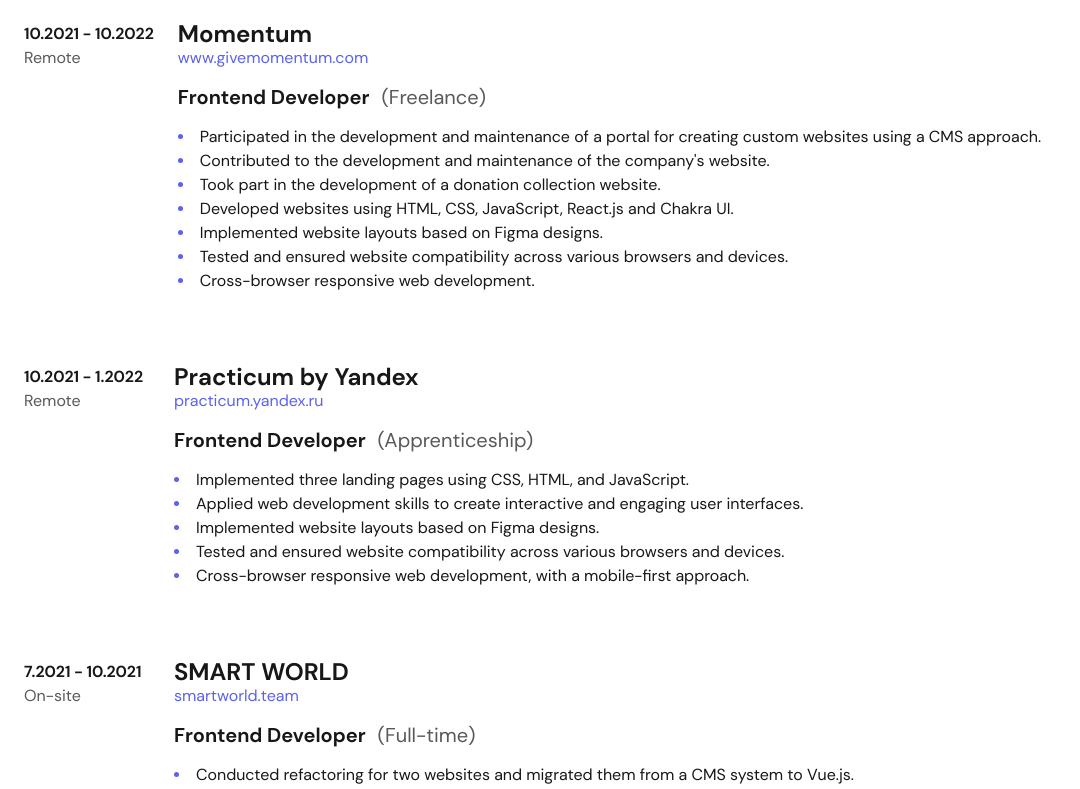
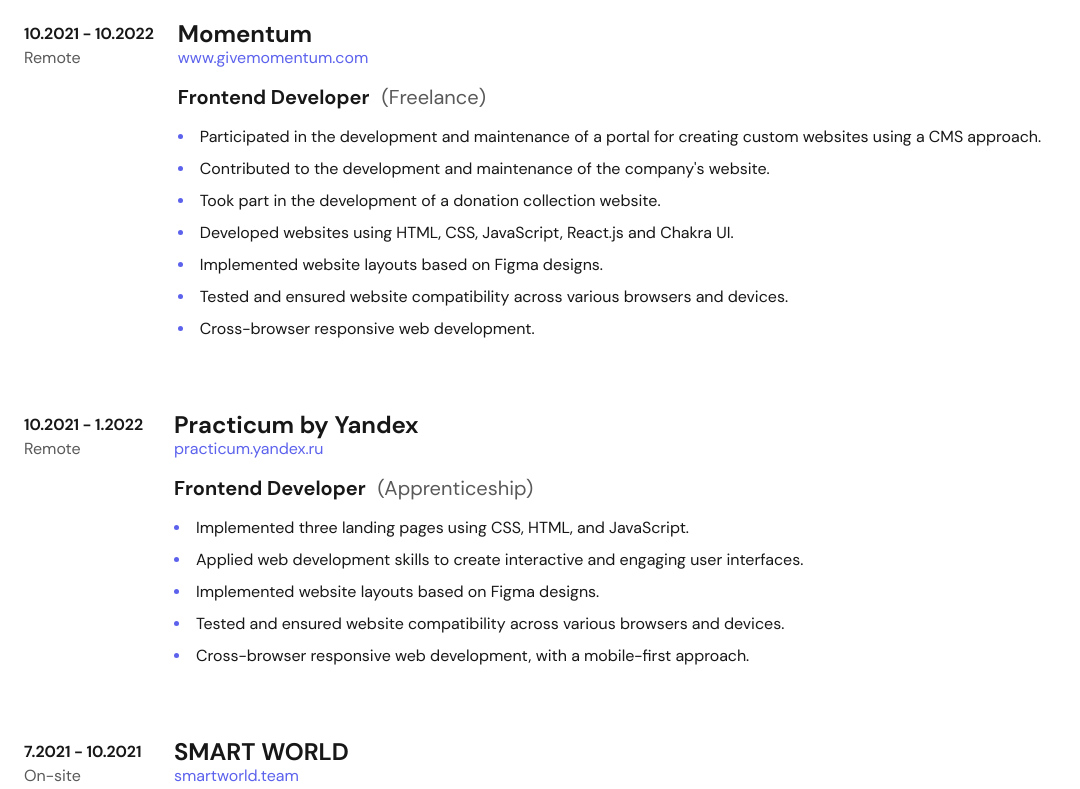
Before and after one commit to sofi-bel/personal-website, a React (Vite) app: page / in a window 1280 px wide. Shown: the part 1880-2669 px from the top of the page, without its empty margins (0-1080 px from the left). Built offline with nearby package versions, Linux system fonts and the light colour scheme.

Commit message:
update styles for experience list

```diff
--- a/src/components/experience/style.scss
+++ b/src/components/experience/style.scss
@@ -72,9 +72,14 @@
   }
 
   &__description {
+    display: flex;
+    flex-direction: column;
+    gap: math.div($grid-gutter-width, 3);
+
     &-item {
       list-style-type: disc;
       list-style-position: inside;
+      line-height: 1.5;
 
       &::marker {
         color: var(--accent);
```
